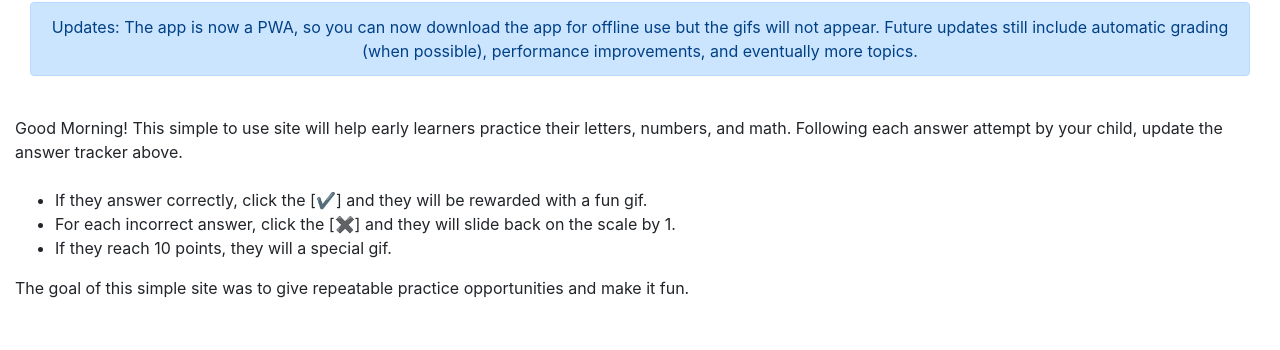
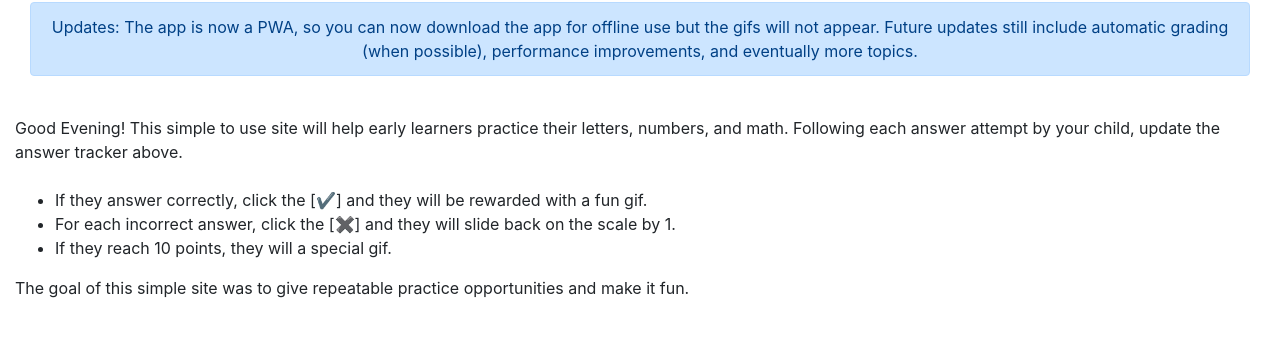
Before and after one commit to Jonathan-84/FlashCards, a React (Create React App) app: page /#/home in a window 1280 px wide. Shown: the part 386-736 px from the top of the page. Built offline with nearby package versions, Linux system fonts and the light colour scheme.

Commit message:
fixed the time of day greeting

```diff
--- a/src/Pages/home.js
+++ b/src/Pages/home.js
@@ -8,10 +8,10 @@ function Home(){
 
   const greetingText = () => {
     let currentDate = new Date();
-let time = currentDate.getHours() + ":" + currentDate.getMinutes();
-    console.log(time)
-    if (time >= 12 && time <=17) return "Good Afternoon! "
-    else if (time >= 18) return "Good Evening! "
+let hour = currentDate.getHours();
+    console.log(hour)
+    if (hour >= 12 && hour <=17) return "Good Afternoon! "
+    else if (hour >= 18) return "Good Evening! "
     else return "Good Morning! "
   }
 
```
